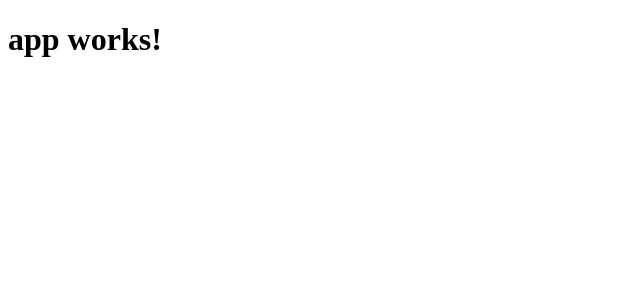
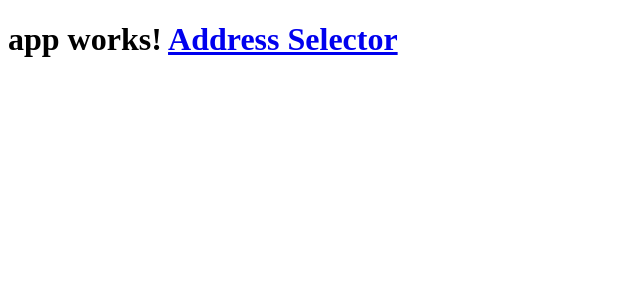
Before and after one commit to kiwikern/routrill, an Angular app: page / in a window 1280 px wide. Shown: the top 300 px of the page, without its empty margins (0-640 px from the left). Built offline with nearby package versions, Linux system fonts and the light colour scheme.

Commit message:
add address selector route

```diff
--- a/src/app/app.component.html
+++ b/src/app/app.component.html
@@ -1,4 +1,5 @@
 <h1>
   {{title}}
+  <a href="/select-address">Address Selector</a>
 </h1>
 <router-outlet></router-outlet>
```
Also changed, not shown: src/app/maps/maps.module.ts (+10 -1 lines).
